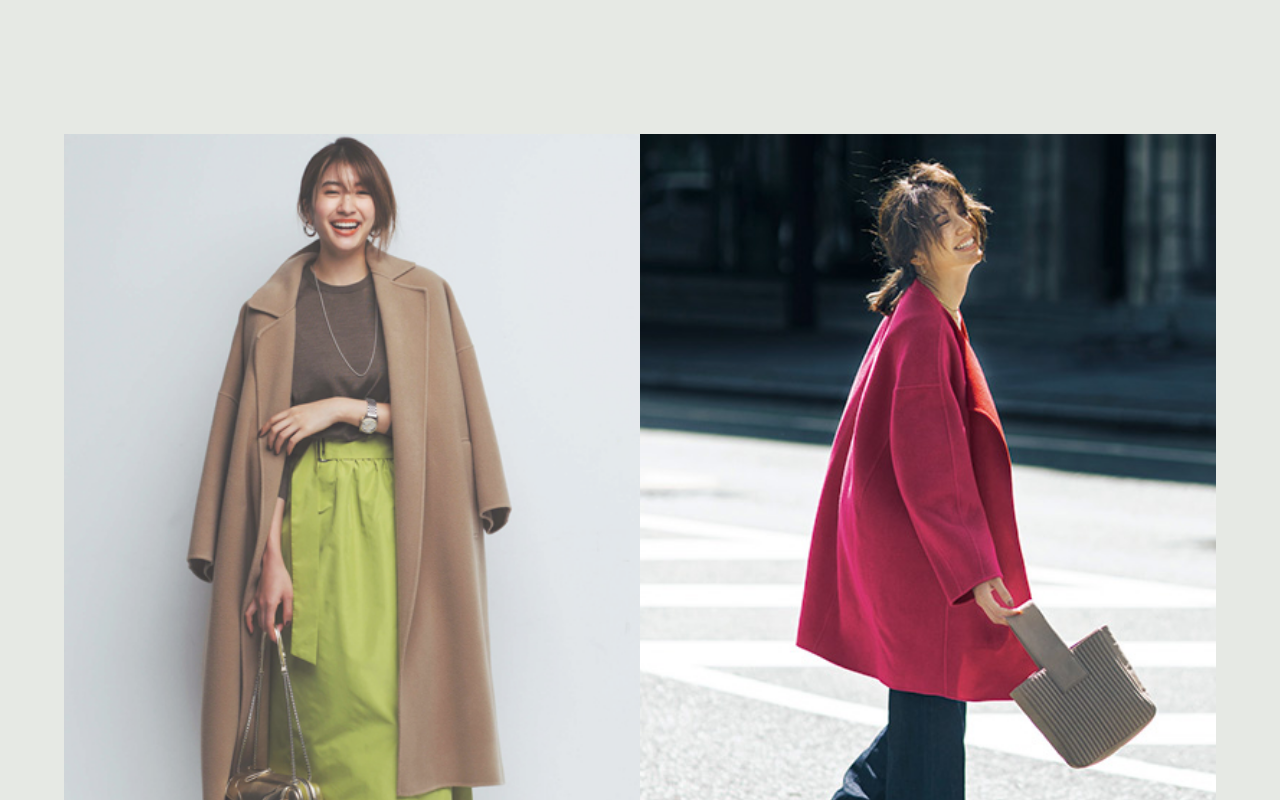
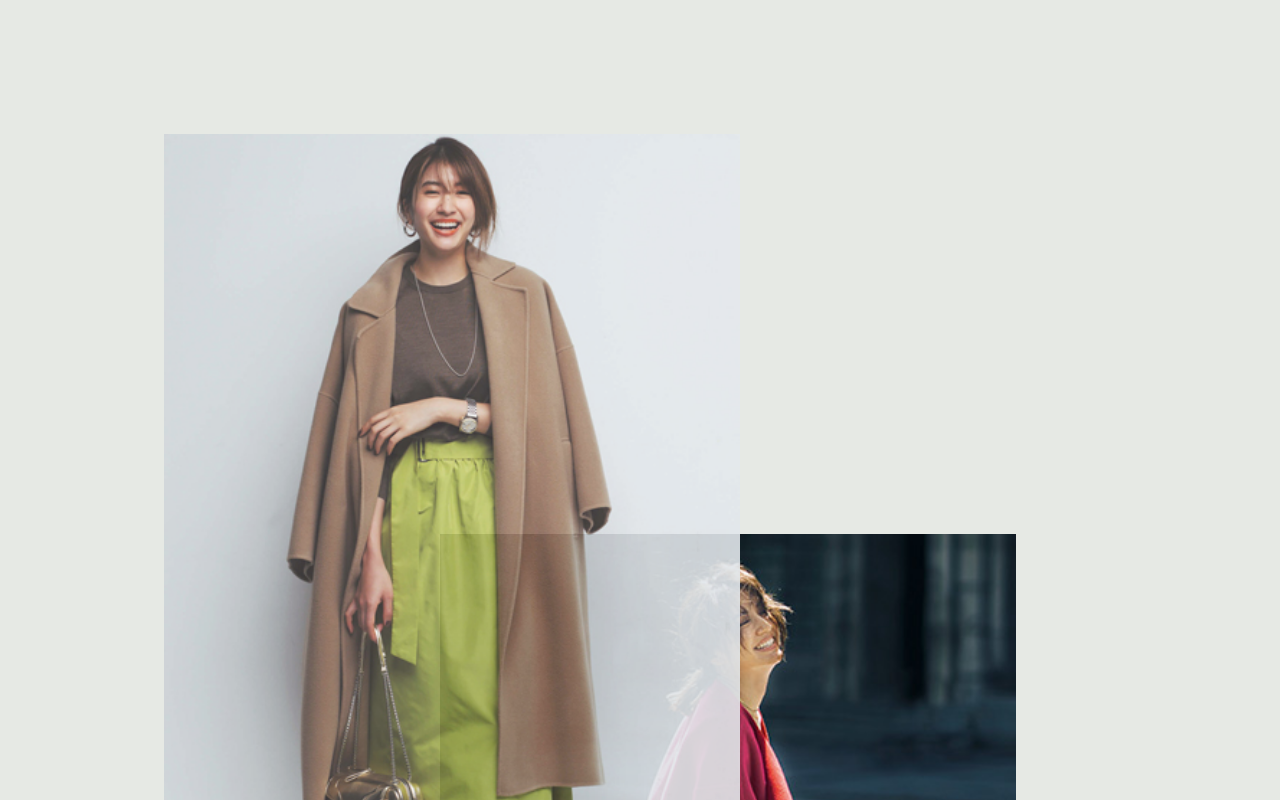
Before and after one commit to hoshico/LP-sample2, a plain HTML site: page index.html in a window 1280 px wide. Shown: the part 2000-2800 px from the top of the page. Drawn offline with nearby package versions, Linux system fonts and the light colour scheme.

Commit message:
section3 fixed

```diff
--- a/css/style.css
+++ b/css/style.css
@@ -68,23 +68,31 @@ header {
 
 .img_3_left {
   width: 50%;
+  height: 500px;
   z-index: 10;
   opacity: 0.9;
+  position: relative;
 }
 .img_3_left > img {
   width: 100%;
-
+  position: absolute;
+    left: 100px;
 
 }
 
 .img_3_right {
   width: 50%;
-
+  height: 500px;
+  position: relative;
 
 }
 .img_3_right > img {
   width: 100%;
+  position: absolute;
+  top: 400px;
+  left: -200px;
 }
+
 
 @media screen and (max-width: 767px) {
   .section {
```
